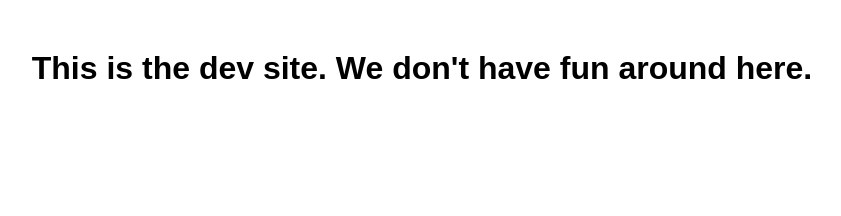
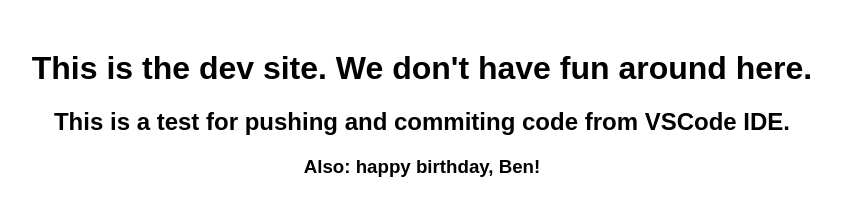
Before and after one commit to thootsie/website-tinkering, a plain HTML site: page index.html in a window 1280 px wide. Shown: the whole page, without its empty margins (218-1059 px from the left). Drawn offline with Linux system fonts and the light colour scheme.

Commit message:
Testing pushing and committing from VSCode

```diff
--- a/index.html
+++ b/index.html
@@ -8,6 +8,8 @@
     </head>
     <body>
         <h1>This is the dev site. We don't have fun around here.</h1>
+        <h2>This is a test for pushing and commiting code from VSCode IDE.</h2>
+        <h3>Also: happy birthday, Ben!</h3>
     </body>
 </html>
 
```
